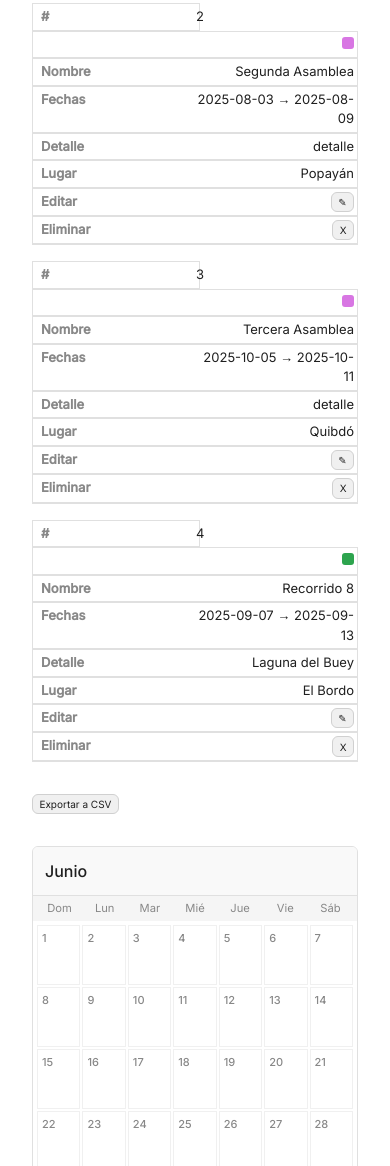
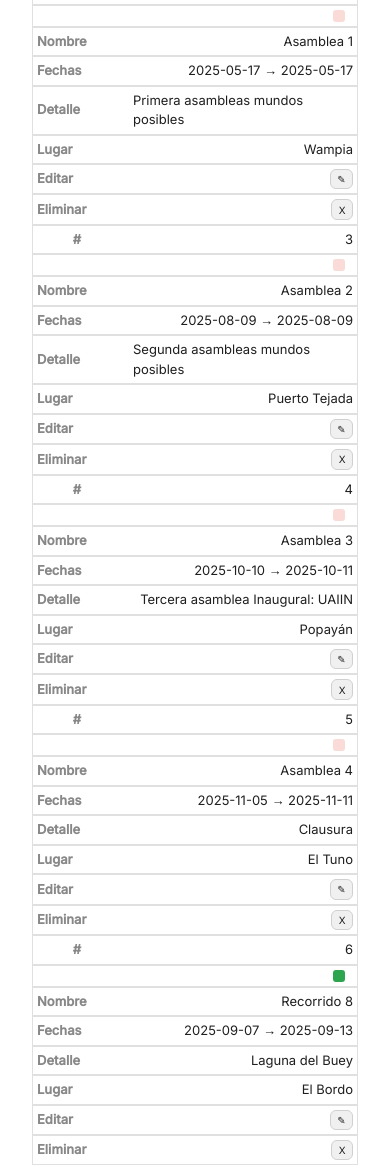
Before and after one commit to pensarbonito/47sna, a plain HTML site: page index.html in a window 390 px wide. Shown: the part 834-2000 px from the top of the page. Drawn offline with Linux system fonts and the light colour scheme.

Commit message:
Update index.html

```diff
--- a/index.html
+++ b/index.html
@@ -91,6 +91,8 @@
   font-family: inherit;
   cursor: pointer;
   transition: background-color 0.2s ease;
+  width: auto;           /* ✅ SOLO lo necesario */
+  align-self: start;     /* ✅ Evita que se estire en columnas flex */
 }
 
     button:hover {
@@ -198,7 +200,7 @@
     .event-table th,
     .event-table td {
       border: 1px solid var(--border);
-      padding: 3px;
+      padding: 2px 4px 1px 4px;
       text-align: left;
       vertical-align: top;
     }
@@ -206,7 +208,6 @@
     .event-table th:first-child,
     .event-table td:first-child {
       text-align: center;
-      width: 24px;
     }
 
     .color-swatch {
@@ -264,25 +265,35 @@
     display: none;
   }
 
+  .event-table tbody,
   .event-table tr {
-    margin-bottom: 1rem;
-    border-bottom: 1px solid var(--border);
+    display: block;
+    width: 100%;
   }
 
   .event-table td {
-    text-align: right;
-    padding-left: 50%;
-    position: relative;
+    display: flex;
+    justify-content: space-between;
+    align-items: center;
+    padding: 4px;
+    border: 1px solid var(--border);
   }
 
   .event-table td::before {
     content: attr(data-label);
-    position: absolute;
-    left: 8px;
-    width: 45%;
-    text-align: left;
     font-weight: bold;
+    flex-shrink: 0;
+    min-width: 80px;
+    margin-right: 1rem;
     color: var(--muted);
+  }
+
+  .event-table td span.color-swatch {
+    margin-right: 0.5rem;
+  }
+
+  .event-table td > button {
+    flex-shrink: 0;
   }
 }
   </style>
@@ -319,14 +330,14 @@
           </thead>
           <tbody id="event-list"></tbody>
         </table>
-        <button class="export-btn" onclick="exportToCSV()">Exportar a CSV</button>
+       <button class="export-btn" onclick="exportToCSV()">Exportar</button>
       </div>
     </div>
   </div>
   <div class="calendar-container" id="calendar"></div>
 
   <script>
-    const startMonth = 5;
+    const startMonth = 4;
     const endMonth = 11;
     const year = 2025;
     const daysShort = ["Dom", "Lun", "Mar", "Mié", "Jue", "Vie", "Sáb"];
@@ -342,20 +353,36 @@
         place: "Tumaco"
       },
       {
-        name: "Segunda Asamblea",
-        start: "2025-08-03",
+        name: "Asamblea 1",
+        start: "2025-05-17",
+        end: "2025-05-17",
+        color: "#FADBD8",
+        desc: "Primera asambleas mundos posibles",
+        place: "Wampia"
+      },
+      {
+        name: "Asamblea 2",
+        start: "2025-08-09",
         end: "2025-08-09",
-        color: "#d876e3",
-        desc: "detalle",
+        color: "#FADBD8",
+        desc: "Segunda asambleas mundos posibles",
+        place: "Puerto Tejada"
+      },
+      {
+        name: "Asamblea 3",
+        start: "2025-10-10",
+        end: "2025-10-11",
+        color: "#FADBD8",
+        desc: "Tercera asamblea Inaugural: UAIIN",
         place: "Popayán"
       },
       {
-        name: "Tercera Asamblea",
-        start: "2025-10-05",
-        end: "2025-10-11",
-        color: "#d876e3",
-        desc: "detalle",
-        place: "Quibdó"
+        name: "Asamblea 4",
+        start: "2025-11-05",
+        end: "2025-11-11",
+        color: "#FADBD8",
+        desc: "Clausura",
+        place: "El Tuno"
       },
       {
         name: "Recorrido 8",
```
Lines whose indentation alone changed are shown as unchanged.
